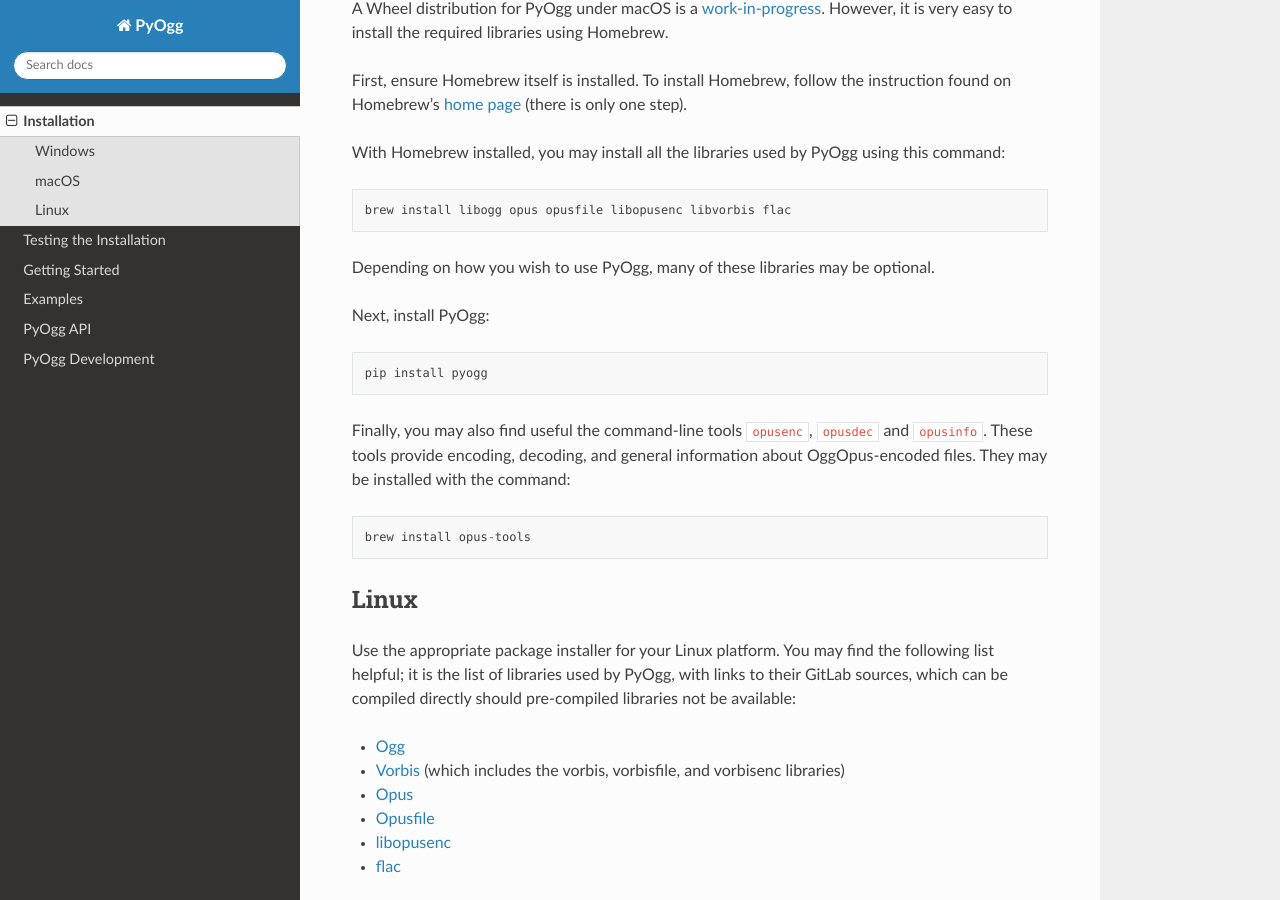
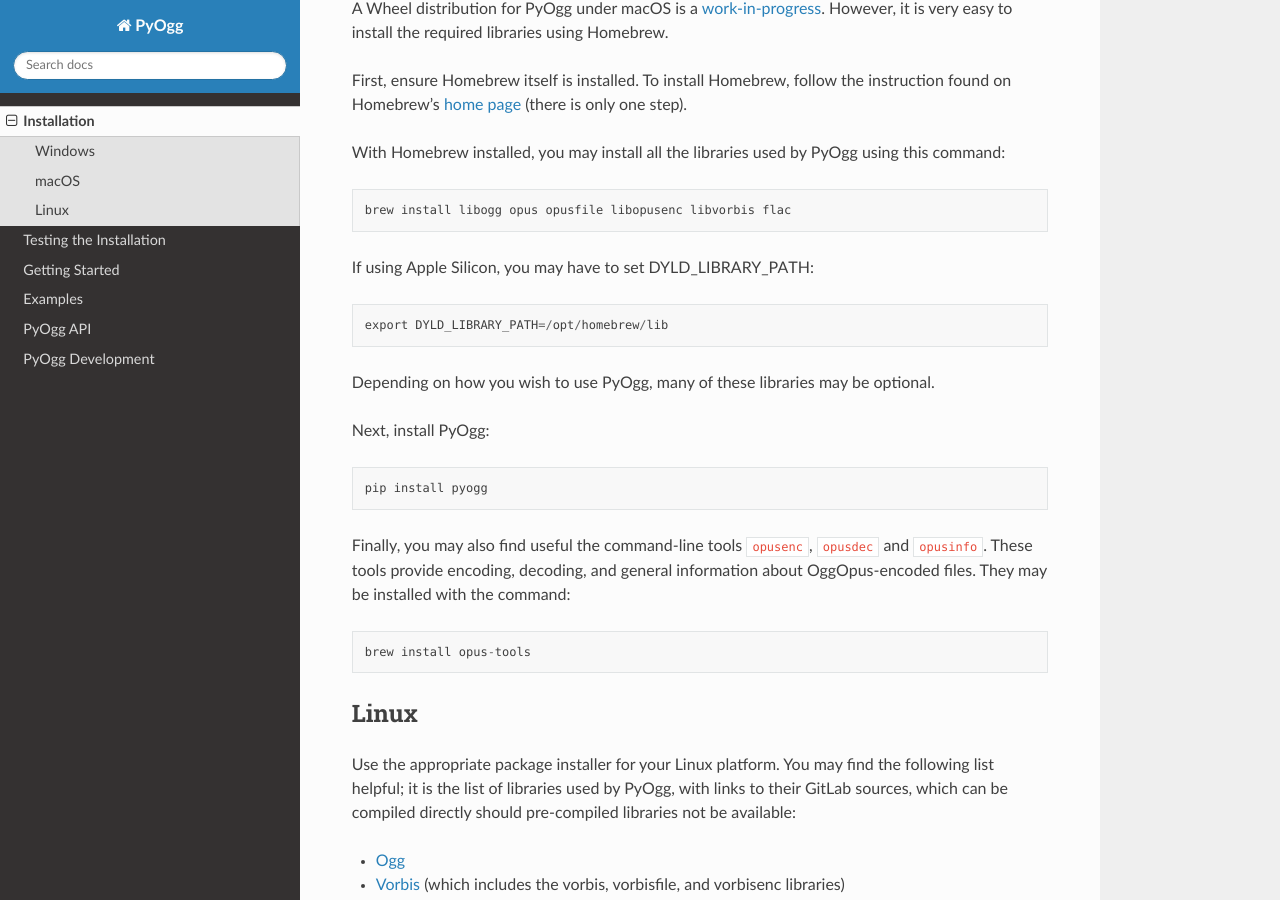
Before and after one commit to TeamPyOgg/PyOgg, a Sphinx documentation site: the page built from docs/installation.rst, in a window 1280 px wide and 900 px high, scrolled down 715 px. Built offline with Sphinx 7.4.7 and the Read the Docs theme 2.0.0, drawn with Linux system fonts in a browser that asks for light colours.

Commit message:
Added DYLD_LIBRARY_PATH instructions for Apple Silicon

```diff
--- a/docs/installation.rst
+++ b/docs/installation.rst
@@ -42,6 +42,10 @@
 
   brew install libogg opus opusfile libopusenc libvorbis flac
 
+If using Apple Silicon, you may have to set DYLD_LIBRARY_PATH::
+
+  export DYLD_LIBRARY_PATH=/opt/homebrew/lib
+
 Depending on how you wish to use PyOgg, many of these libraries may be
 optional.
 
```
